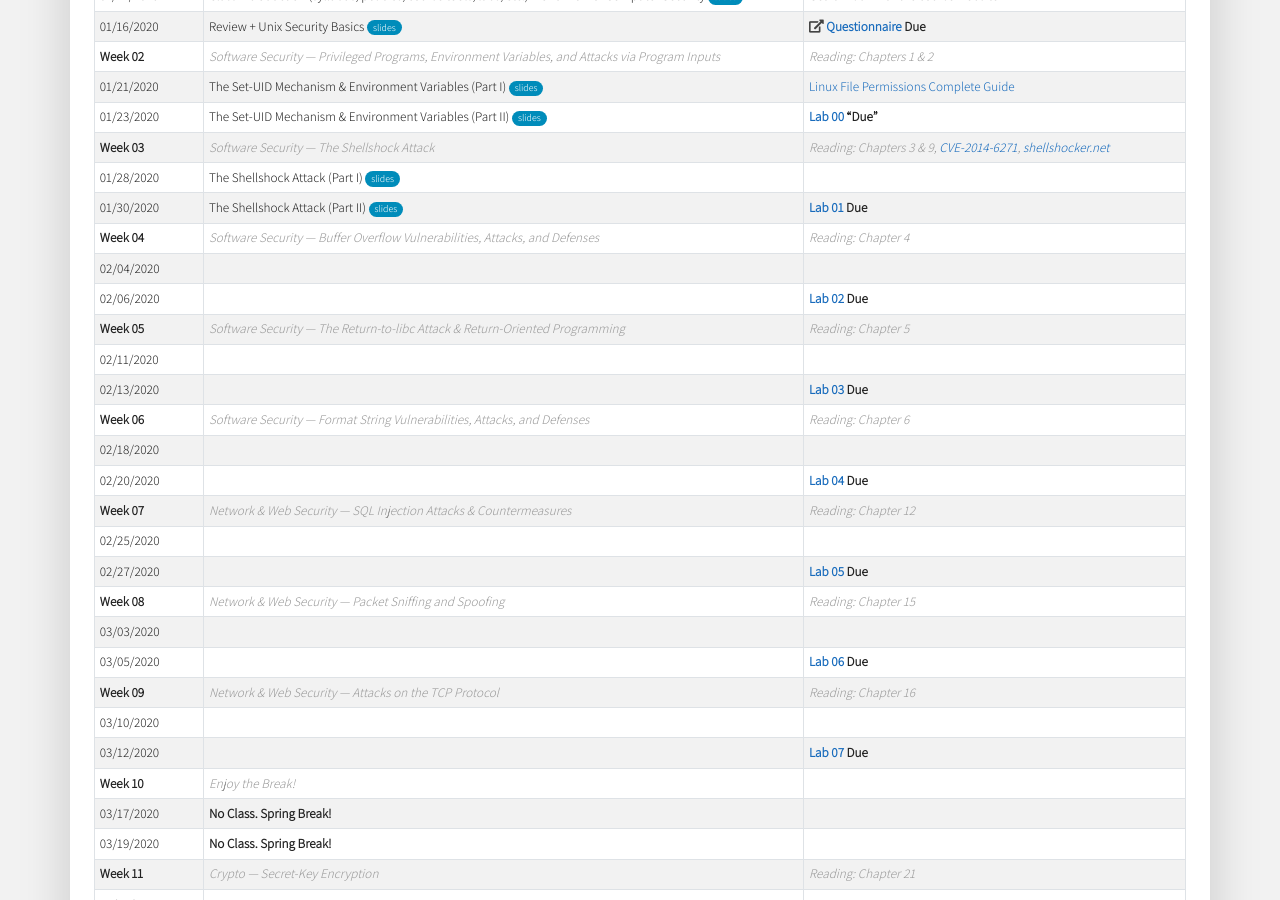
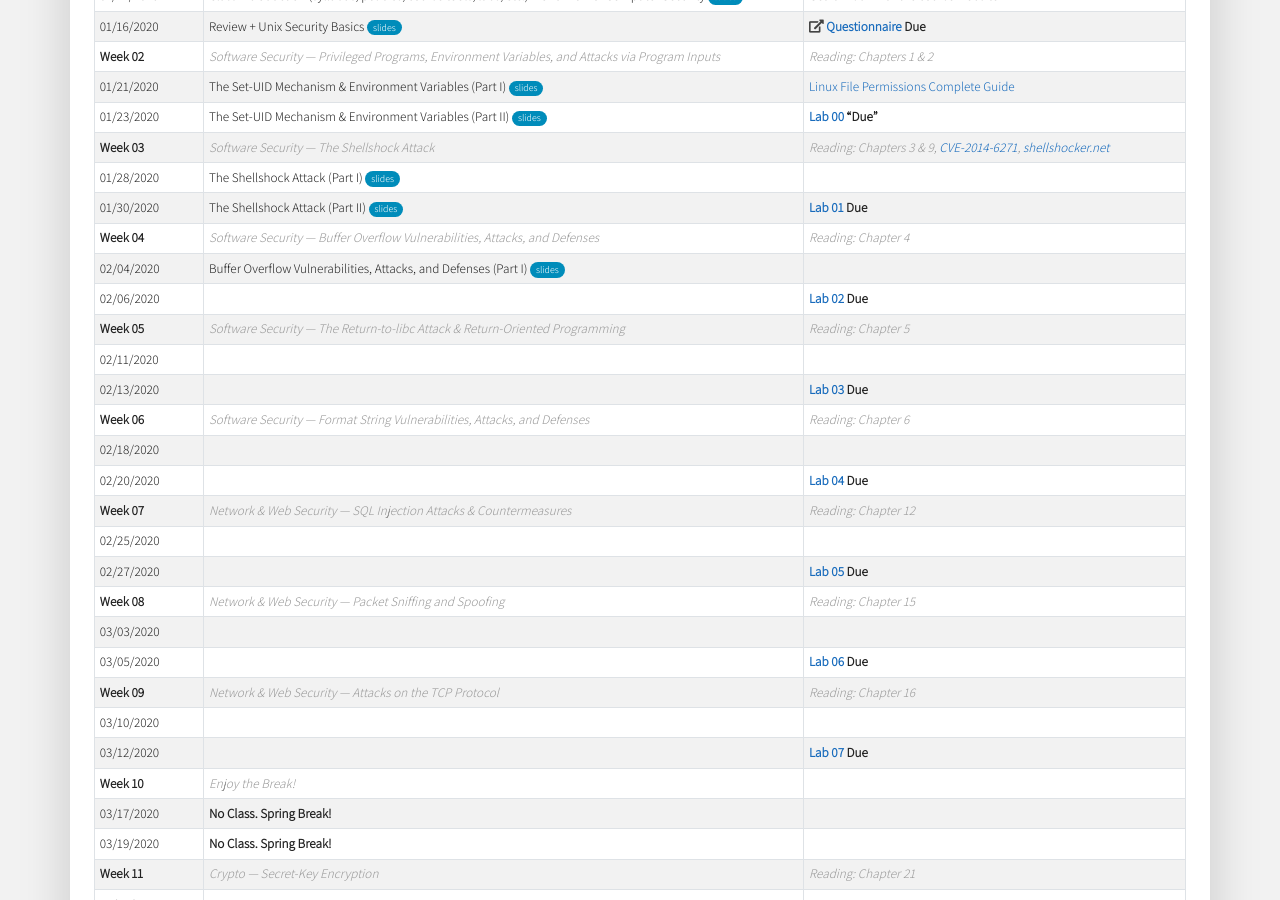
Before and after one commit to traviswpeters/cs476-2020-spring, a Jekyll site: the page built from index.md, in a window 1280 px wide and 900 px high, scrolled down 1545 px. Built offline with Jekyll 4.4.1, drawn with Linux system fonts in a browser that asks for light colours; nearby versions of some CDN libraries; some web fonts are replaced; our own code applies the rules of GitHub Pages for plain Markdown files.

Commit message:
slides for today

```diff
--- a/index.md
+++ b/index.md
@@ -211,7 +211,7 @@ The Set-UID Mechanism & Environment Variables (Part II) [slides][slides04]{:.sli
 </tr>
 <tr>
 <td markdown="span">02/04/2020</td>
-<td markdown="span"></td>
+<td markdown="span">Buffer Overflow Vulnerabilities, Attacks, and Defenses (Part I) [slides][slides07]{:.slides} </td>
 <td markdown="span"></td>
 </tr>
 <tr>
```
Also changed, not shown: 1 other file.
